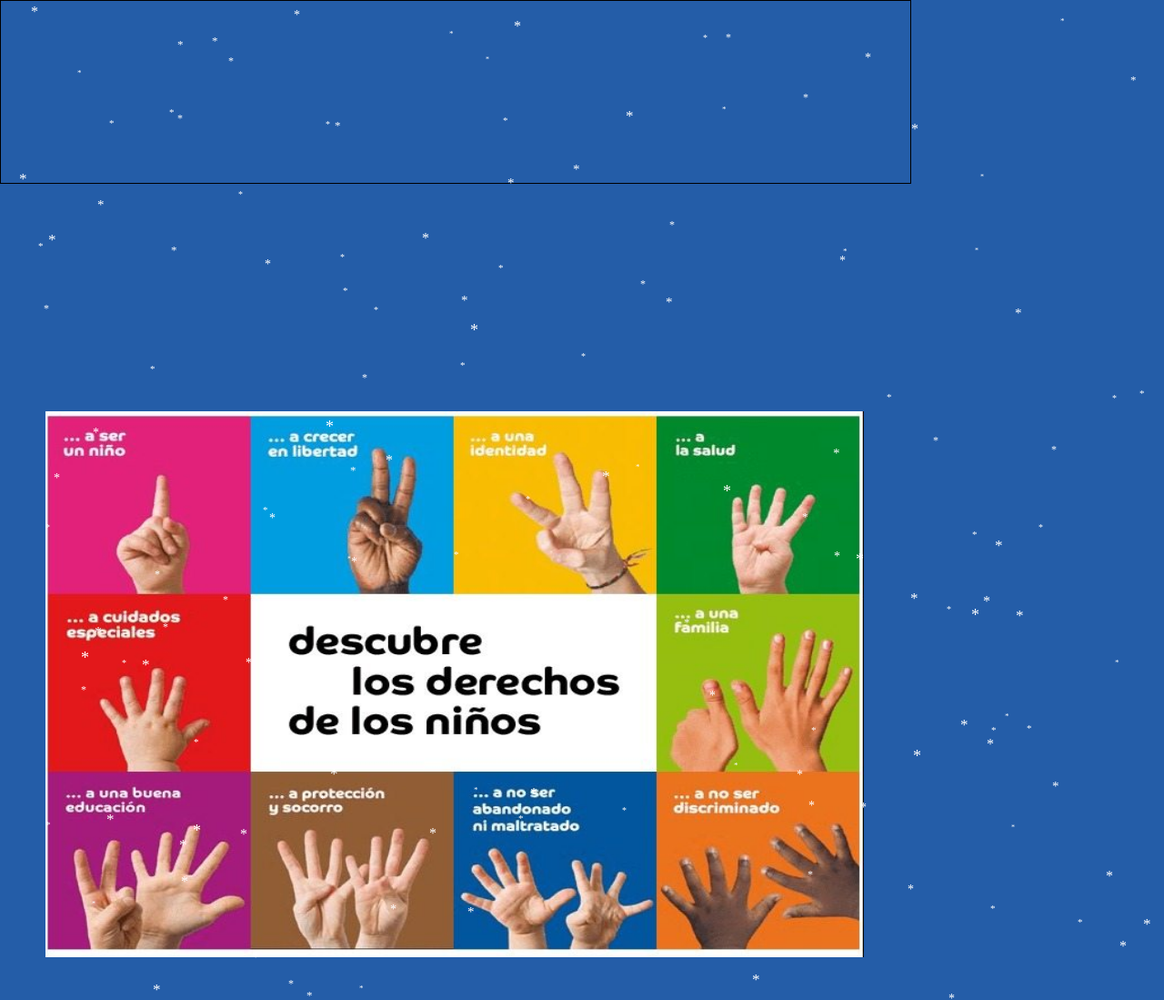
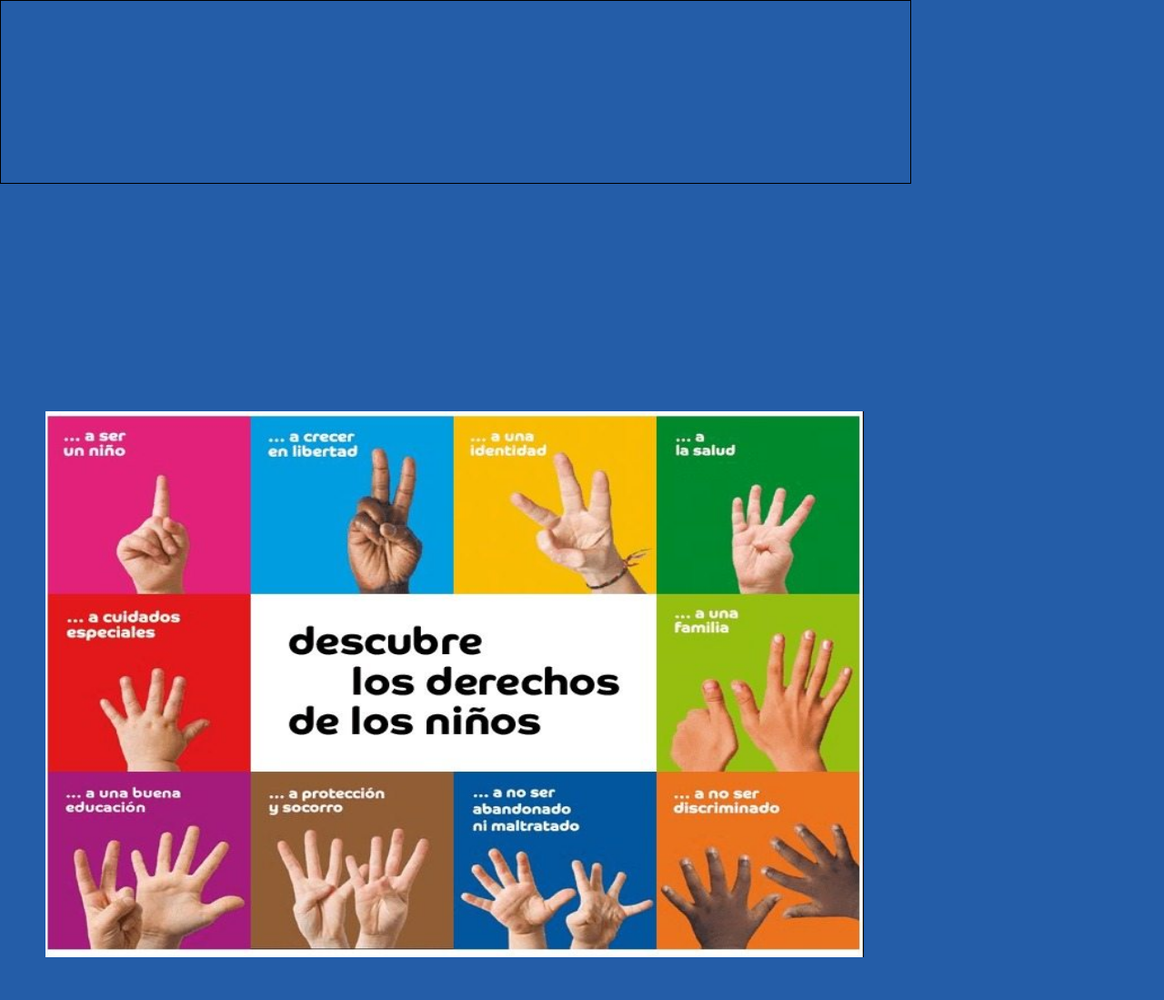
Before and after one commit to kiliann/proyectoNavidad, a plain HTML site: page pagina2.html in a window 1280 px wide. Shown: the top 1099 px of the page at 91% size. Drawn offline with Linux system fonts and the light colour scheme.

Commit message:
Averia de nieve

```diff
--- a/js/nieve.js
+++ b/js/nieve.js
@@ -1,32 +1,37 @@
 'use strict'
 
- //window.onload= iniCopos(100,80);
+
     class oCopo{
         constructor(tam, id){
         this.x = 0;
         this.y = 0;
         this.size = tam;
         this.nombre = id
+        this.obj = null;
+        window.onload = this.iniciar.bind(this);
+    }
+    iniciar(){
         this.obj = document.createElement("div");
-        this.obj.setAttribute('id',id);
+        this.obj.setAttribute('id',this.nombre);
         this.obj.innerText="*";
         this.obj.style.position = "absolute";
-        this.obj.style.fontSize = tam+"px";
+        this.obj.style.fontSize = this.size+"px";
         this.obj.style.color = "white";
         document.body.appendChild(this.obj)
+        this.iniNevada();
     }
         dibujar(x,y){
         this.x = x;
         this.y = y;
+
         this.obj.style.top = this.y+"px";
         this.obj.style.left = this.x+"px";
     }
-    }
-        function iniCopos(num, anc, alto){
+
+        iniCopos(num, anc, alto){
             var copos = new Array(num);
             var tam, x, y;
-            for (let i = 0; i<num; i++)
-        {
+            for (let i = 0; i<this.num; i++)  {
                 tam = Math.round(Math.random()*10)+ 8;
                 copos[i] = new oCopo(tam, "c"+i);
                 x = parseInt(Math.random()*anc);
@@ -35,20 +40,21 @@
             }
             return copos;
         }
-        function iniNevada(num, vel)
+
+        iniNevada(num, vel)
         {
             var ancho = document.body.offsetWidth-10;
             var alto =  document.documentElement.scrollHeight;
-            var losCopos = iniCopos(num, ancho, alto)
-            nevar(losCopos, ancho,alto, vel);
+            var losCopos = this.iniCopos(this.num, ancho, alto)
+            this.nevar(losCopos, ancho,alto, vel);
         }
-        function nevar(copos, coposAncho, coposAlto, vel)
-        {
+
+        nevar(copos, coposAncho, coposAlto, vel){
                     var x, y;
-            for (let i = 0; i < copos.length; i++)
-        {
-            y = copos[i].y;
-            x = copos[i].x;
+            for (let i = 0; i < this.copos.length; i++){
+
+                y = this.copos[i].y;
+                x = this.copos[i].x;
                 if (Math.random() > 0.5)
                     y += parseInt(Math.random()+1);
                 y += parseInt(Math.random()+2);
@@ -57,9 +63,17 @@
                     y = Math.round(Math.random()*10);
                     x  =parseInt(Math.random()*coposAncho-1);
                 }
-            copos[i].dibujar(x,y);
+                this.copos[i].dibujar(x,y);
             }
             setTimeout(nevar, vel, copos,  coposAncho, coposAlto, vel);
         }
 
-let ejecutar = new oCopo(400, 100);
+    }
+
+
+
+
+
+
+
+let ejecutar = new oCopo(400, 200);
--- a/pagina2.html
+++ b/pagina2.html
@@ -1,12 +1,13 @@
 <!DOCTYPE html>
-<html lang="en">
+<html lang="es">
 <head>
     <meta charset="UTF-8">
     <title>navidad</title>
     <link type="text/css" rel="stylesheet" href="css/resetCSS.css">
     <link type="text/css" rel="stylesheet" href="css/estilo.css">
+    <script src="js/nieve.js"></script>
 </head>
-<body onLoad="iniNevada(400,100)" style="background:#245da8">
+<body  style="background:#245da8">
 
 <header id="cabecera">
 
@@ -25,7 +26,7 @@
     </div>
 </div>
 
-<script src="js/nieve.js"></script>
+
 <footer>
 
 </footer>
```
Lines whose indentation alone changed are shown as unchanged.
